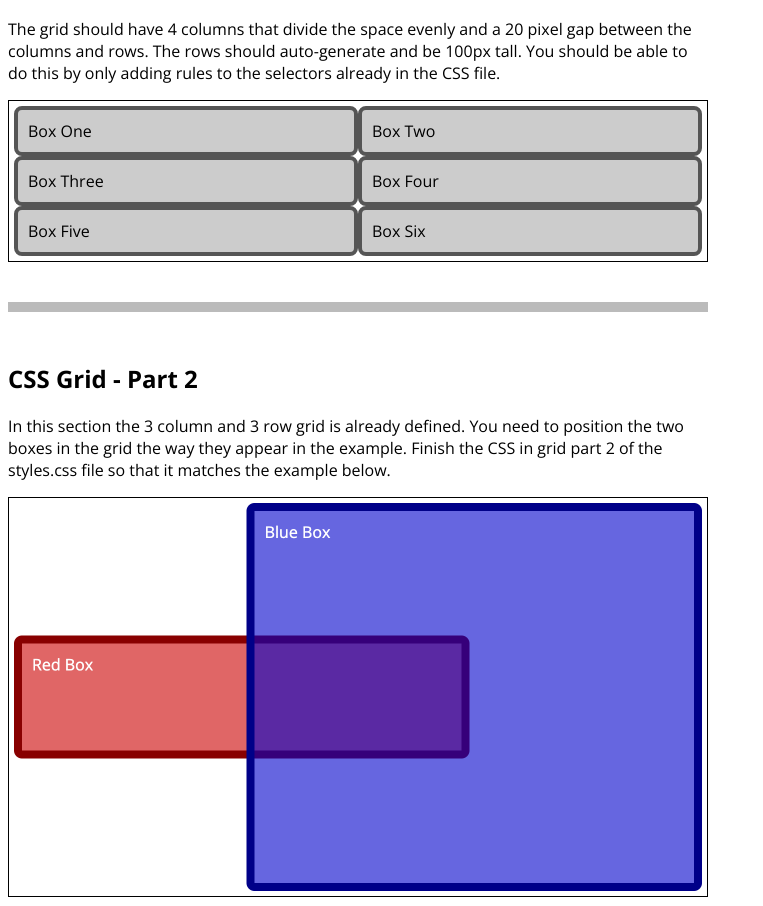
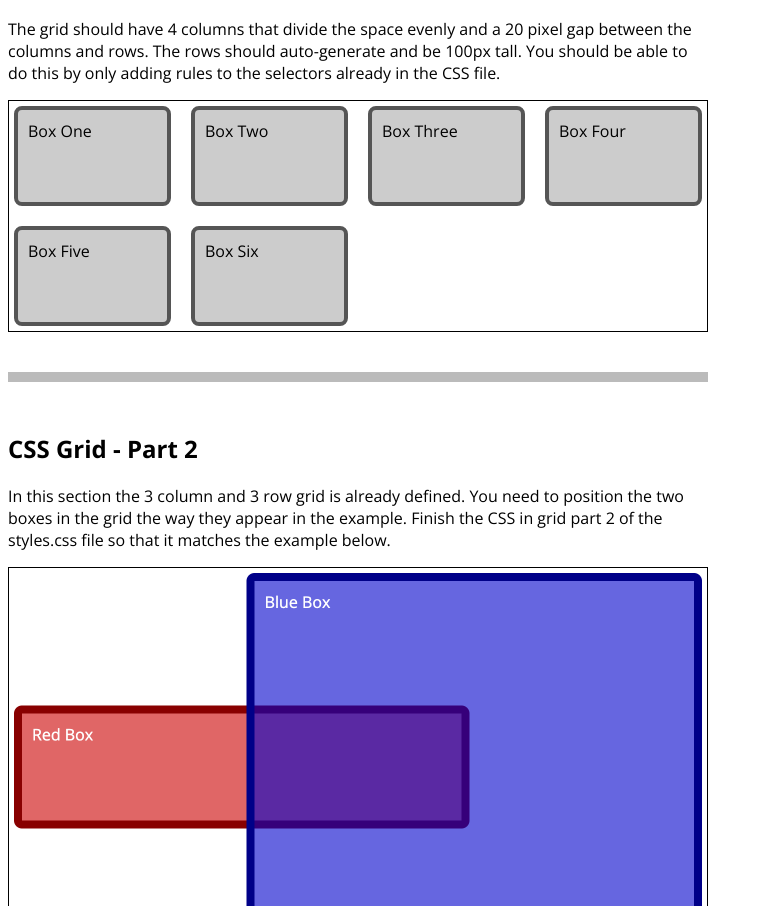
Before and after one commit to IsisXN/ITMD-441-L2, a plain HTML site: page index.html in a window 1280 px wide. Shown: the part 2790-3696 px from the top of the page, without its empty margins (0-763 px from the left). Drawn offline with nearby package versions, Linux system fonts and the light colour scheme.

Commit message:
Update styles.css

```diff
--- a/styles.css
+++ b/styles.css
@@ -62,10 +62,10 @@
 /* Grid Part 1 */
 
 #grid-section1 .grid {
-  display: grid;
-    grid-template-columns: 1fr 1fr; /* Two equal-width columns */
-    grid-template-rows: 1fr 1fr 1fr; /* Three equal-height rows */
-    grid-auto-rows: 100px; /* Each row should be 100 pixels tall */
+   display: grid;
+    grid-template-columns: repeat(4, 1fr);
+    gap: 20px;
+    grid-auto-rows: 100px;
 }
 
 /* end Grid Part 1 */
```
